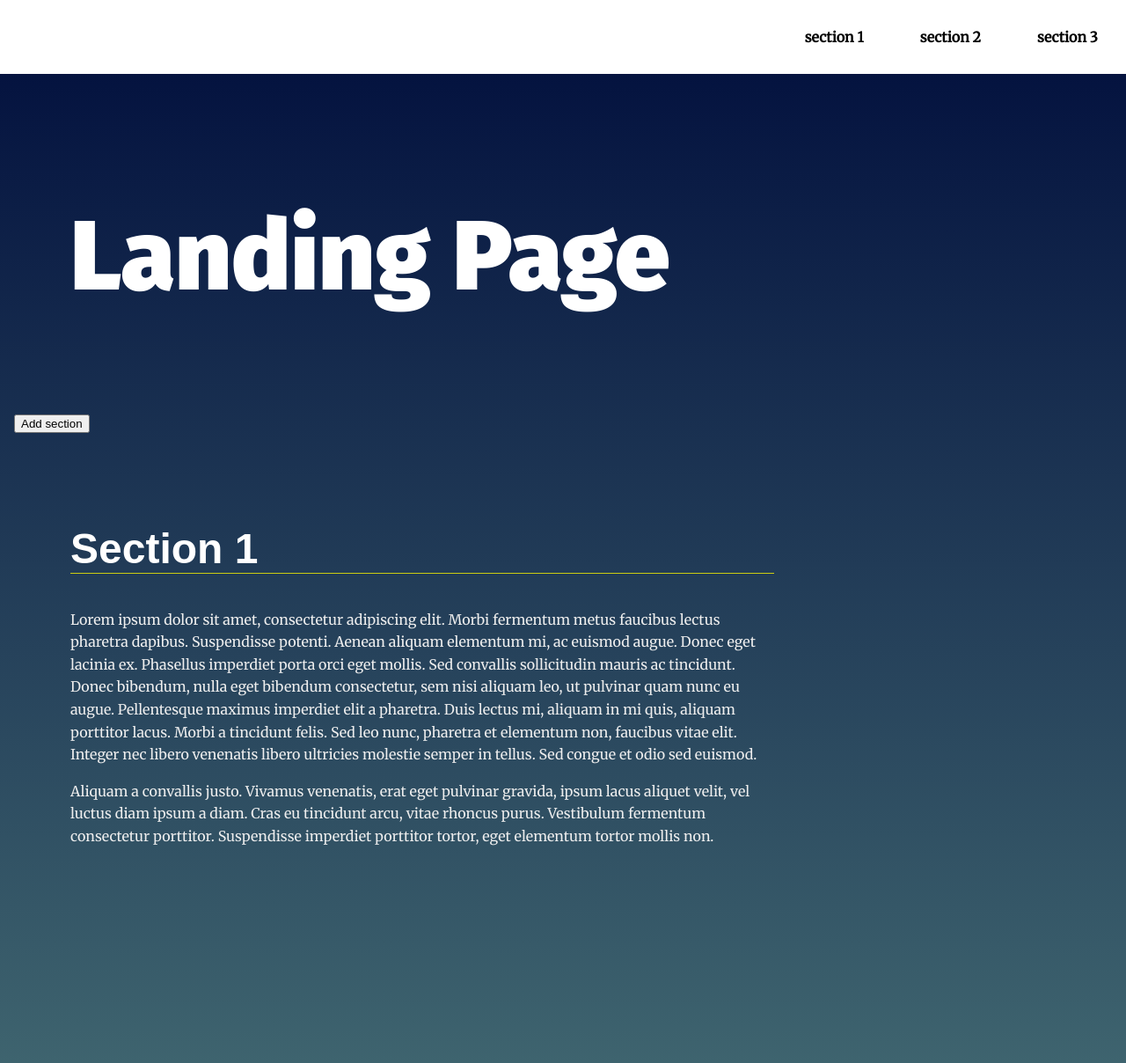
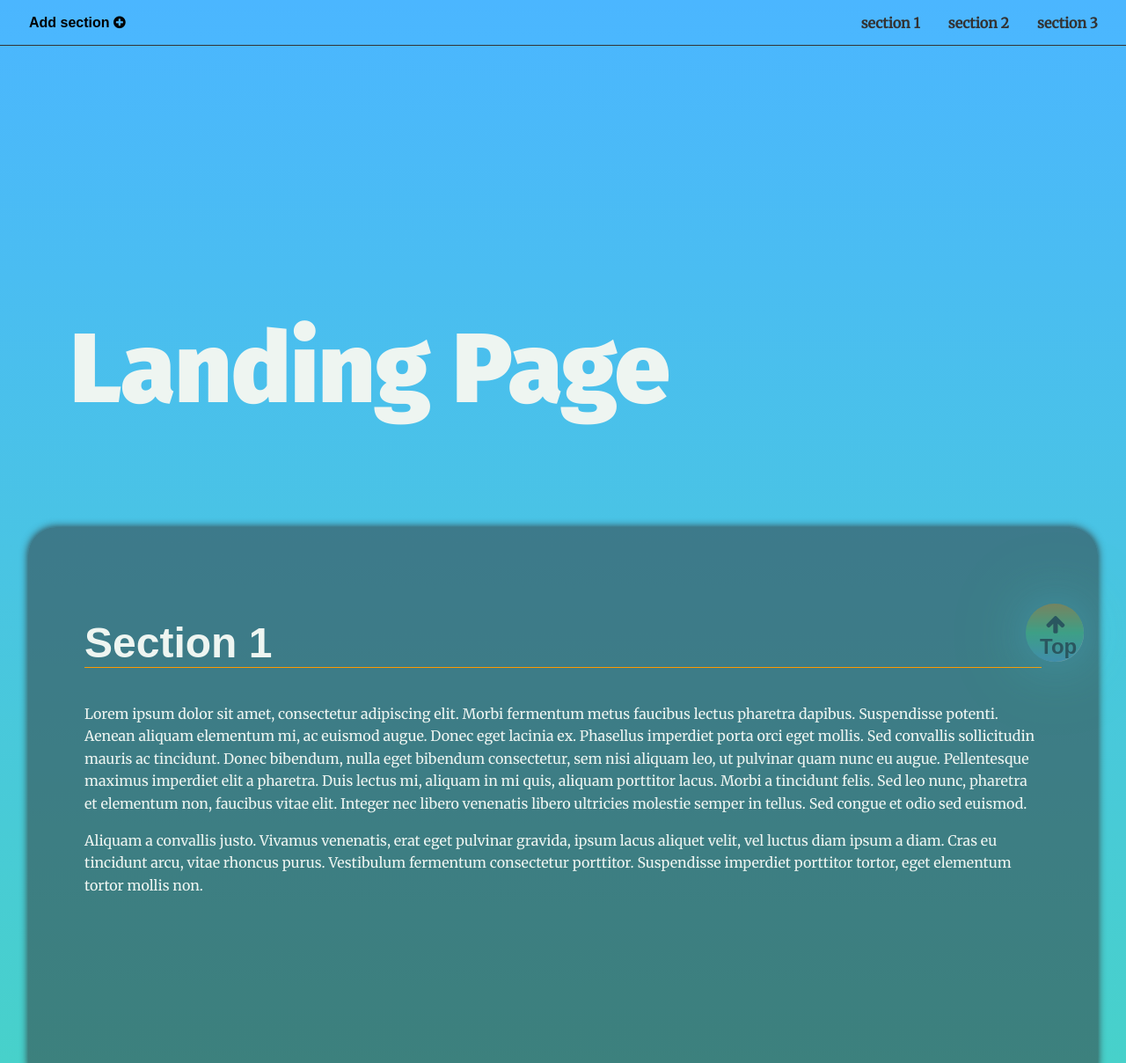
Before and after one commit to Mohamed-Magdy-fayed/landing-page-udacity-project, a plain HTML site: page index.html in a window 1280 px wide. Shown: the top 1208 px of the page at 88% size. Drawn offline with Linux system fonts and the light colour scheme.

Commit message:
restyling the page

```diff
--- a/css/styles.css
+++ b/css/styles.css
@@ -11,7 +11,8 @@
 /* root color variables*/
 
 :root {
-    --clr-dark: #0e110e;
+    --clr-dark: #333;
+    --clr-gray: #808080;
     --clr-light: #eef5f1;
     --clr-green: #42F584;
     --clr-blue: #4BB6FF;
@@ -23,10 +24,18 @@
 /* ---- Base Rules ---- */
 body {
     background: rgb(136,203,171);
-    background: linear-gradient(0deg, rgba(136,203,171,1) 0%, rgba(0,13,60,1) 100%);
+    background: linear-gradient(0deg,
+     var(--clr-green) 0%,
+      var(--clr-blue) 100%);
     margin: 0;
     font-family: 'Merriweather', serif;
-    color: #fff;
+    color: var(--clr-light);
+}
+
+*,
+*::before,
+*::after {
+    box-sizing: border-box; /*to play with margins and padding freely*/
 }
 
 
@@ -45,15 +54,15 @@ h1 {
 }
 
 h2 {
-    border-bottom: 1px solid #cc1;
+    border-bottom: 1px solid var(--clr-orange);
     font-family: 'Oxygen', Sans-Serif;
     font-size: 3em;
-    color: #fff;
+    color: var(--clr-light);
 }
 
 p {
     line-height: 1.6em;
-    color: #eee;
+    color: var(--clr-light);
 }
 
 /* ---- Layout Rules ---- */
@@ -61,7 +70,7 @@ main {
     margin: 10vh 1em 10vh;
 }
 
-.main-hero {
+.main__hero {
     min-height: 40vh;
     padding-top: 3em;
 }
@@ -69,6 +78,28 @@ main {
 section {
     position: relative;
     min-height: 80vh;
+    margin: 2rem 1rem;
+    box-shadow: 0 0 10px var(--clr-dark);
+    border-radius: 2rem;
+    transition: all 500ms ease-in-out;
+}
+
+section:hover {
+    box-shadow: 0 0 10px var(--clr-dark),
+    0 10px 10px var(--clr-dark);
+    transform: scale(1.02);
+}
+
+section::before {
+    content: "";
+    height: 100%;
+    width: 100%;
+    position: absolute;
+    top: 0;
+    opacity: 50%;
+    z-index: -1;
+    background-color: var(--clr-dark);
+    border-radius: 2rem;
 }
 
 
@@ -76,20 +107,31 @@ section {
 
 /* Navigation Styles*/
 
-.navbar__menu ul {
-    display: flex;
-    justify-content: end;
-    flex-wrap: wrap;
-    padding-left: 0;
-    margin: 0;
-    text-align: right;
+.navbar__menu::before {
+    content: "";
+    position: absolute;
+    top: 0;
+    height: 100%;
+    width: 100%;
+    background-color: rgba(75, 182, 255, 40%);
+    border-bottom: 1px solid var(--clr-dark);
+    z-index: -1;
 }
 
-.navbar__menu li {
-    display: inline-block;
-    color: black;
-    padding: 1em;
-    margin: 1em;
+.navbar__menu {
+    display: flex;
+    flex-direction: row;
+    justify-content: space-between;
+}
+#navbar__list {
+    display: flex;
+    flex-direction: row;
+    justify-content: end;
+    width: fit-content;
+    text-align: right;
+    margin: 0;
+    margin-right: 1rem;
+    opacity: 1;
 }
 
 .navbar__menu .menu__link {
@@ -98,42 +140,78 @@ section {
     padding: 1em;
     font-weight: bold;
     text-decoration: none;
-    color: #000;
+    color: var(--clr-dark);
 }
 
 .navbar__menu .menu__active {
-    background: #333;
-    color: #fff;
-    transition: ease 0.3s all;
+    background: var(--clr-dark);
+    color: var(--clr-light);
+    transition: all 200ms ease-in-out;
 }
 
 .navbar__menu .menu__link:hover {
-    background: #333;
-    color: #fff;
-    transition: ease 0.3s all;
+    background: var(--clr-dark);
+    color: var(--clr-light);
+    transition: all 200ms ease-in-out;
 }
 
-#myBtn {
+.addBtn {
+    padding: 1rem;
+    font-size: 1rem;
+    font-weight: bolder;
+    position: relative;
+    height: 100%;
+    margin-left: 1rem;
+    margin-bottom: 0;
+    border: 1px solid transparent;
+    background-color: transparent;
+    transition: all 200ms ease-in-out;
+}
+
+.addBtn:hover,
+.addBtn:focus {
+    background-color: var(--clr-dark);
+    color: var(--clr-light);
+}
+
+#toTopBtn {
     position: fixed;
-    bottom: 100px;
-    right: 100px;
+    bottom: 3rem;
+    right: 3rem;
     display: none;
-    z-index: 1;
+    z-index: 5;
+    font-size: 1.5rem;
+    font-weight: bolder;
     border: none;
-    background-image: linear-gradient(
-        var(--clr-green),
-        var(--clr-blue)
-    );
+    background-color: var(--clr-dark);
+    height: 4rem;
+    width: 4rem;
+    border: 0.5rem solid var(--clr-light);
+    border-radius: 100%;
+    box-shadow: 0 0 100px var(--clr-green),
+    0 0 50px var(--clr-blue);
     opacity: 0.3;
 }
 
-#myBtn:hover {
+#toTopBtn::before {
+    content: "";
+    height: 4.1rem;
+    width: 4.1rem;
+    position: fixed;
+    bottom: 3rem;
+    right: 3rem;
+    z-index: -2;
+    border-radius: 50%;
+
+    background-image: var(--clr-grd-f);
+}
+
+#toTopBtn:hover {
     opacity: 1;
 }
 
 /* Header Styles */
 .page__header {
-    background: #fff;
     position: fixed;
     top: 0;
     width: 100%;
@@ -157,11 +235,12 @@ section {
 .landing__container {
     padding: 1em;
     text-align: left;
+    width: 100%;
 }
 
 @media only screen and (min-width: 35em){
     .landing__container {
-        max-width: 50em;
+        /* max-width: 50em; */
         padding: 4em;
     }
 }
@@ -179,7 +258,7 @@ section:nth-of-type(odd) .landing__container::before {
     content: '';
     background: rgba(255, 255, 255, 0.187);
     position: absolute;
-    z-index: -5;
+    z-index: 4;
     width: 20vh;
     height: 20vh;
     border-radius: 50%;
--- a/index.html
+++ b/index.html
@@ -7,6 +7,7 @@
   <title>Manipulating the DOM</title>
   <!-- Load Google Fonts -->
   <link href="https://fonts.googleapis.com/css?family=Fira+Sans:900|Merriweather&display=swap" rel="stylesheet">  <!-- Load Styles -->
+  <link rel="stylesheet" href="https://cdnjs.cloudflare.com/ajax/libs/font-awesome/4.7.0/css/font-awesome.min.css">
   <link href="css/styles.css" rel="stylesheet">
 </head>
 <body>
@@ -14,6 +15,7 @@
   IDs are only used for sections to connect menu achors to sections -->
   <header class="page__header">
     <nav class="navbar__menu">
+      <button class="addBtn">Add section <i class="fa fa-plus-circle" aria-hidden="true"></i></button>
       <!-- Navigation starts as empty UL that will be populated with JS -->
       <ul id="navbar__list">
         <!-- <li class="menu__link" data-nav="1">section 1</li> -->
@@ -23,9 +25,9 @@
   <main>
     <header class="main__hero">
       <h1>Landing Page</h1>
-      <button class="add">Add section</button>
+
     </header>
-    <button onclick="topFunction()" id="myBtn" title="Go to top">Top</button>
+    <button onclick="topFunction()" id="toTopBtn" title="Go to top"><i class="fa fa-arrow-up" aria-hidden="true"></i>Top</button>
     <!-- Each Section has an ID (used for the anchor) and
     a data attribute that will populate the li node.
     Adding more sections will automatically populate nav.
--- a/js/app.js
+++ b/js/app.js
@@ -20,9 +20,9 @@
 const main = document.querySelector ("main");
 const addSectionButton = document.querySelector ("button");
 const navUl = document.querySelector ("ul");
-const btn = document.getElementById ("myBtn");
-
-
+const btn = document.getElementById ("toTopBtn");
+const nav = document.querySelector ("nav");
+const scrollTimer = -1;
 
 
 /**
@@ -34,16 +34,16 @@ const btn = document.getElementById ("myBtn");
 // scroll into view function
 
 const scrollIntoView = function scrollIntoView(section) {
-    section.scrollIntoView ({behavior: "smooth"});
+    section.scrollIntoView ({behavior: "smooth", block: "center"});
 }
 
 // hiding the scroll to top button
 
-function show () {
+const show = function show () {
     btn.style.display = "block";
 }
 
-function hide() {
+const hide = function hide() {
     btn.style.display = "none";
 }
 
@@ -111,15 +111,12 @@ window.onscroll = function () {
             document.querySelectorAll ("menu__link").forEach (function callbackFn(elm) {
             });
             deactiveItem.classList.remove ("menu__active");
+
+            let height = main.getBoundingClientRect();
+            height.top < 100 ? show(): hide()
         }
     })
 }
-
-window.onscroll = function () {
-    let height = main.getBoundingClientRect();
-    height.top < 100 ? show(): hide()
-}
-
 
 addSectionButton.addEventListener ('click', run);
 
@@ -130,6 +127,9 @@ function topFunction() {
   }
 
 // Scroll to anchor ID using scrollTO event
+
+
+
 
 
 
```
